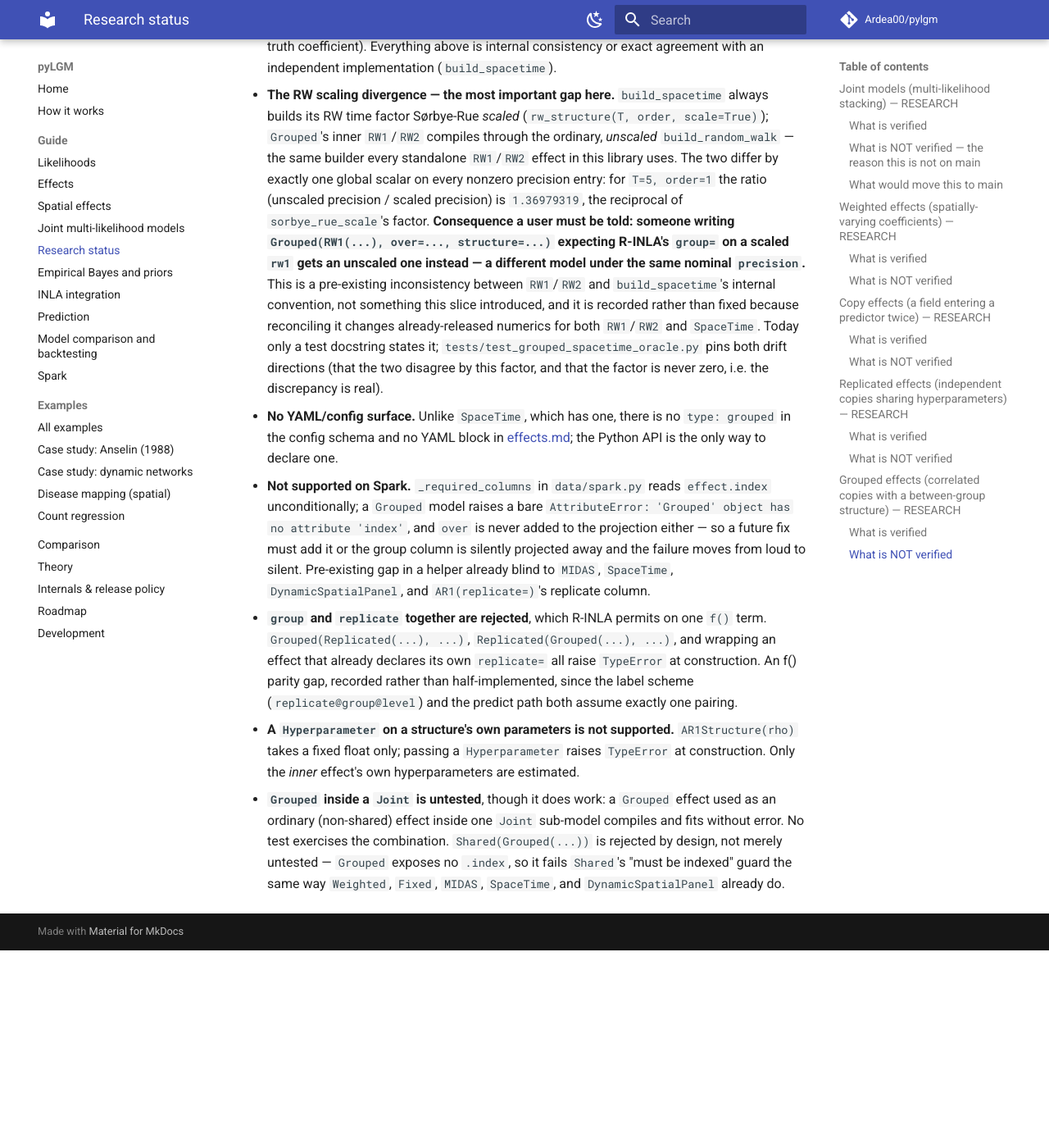
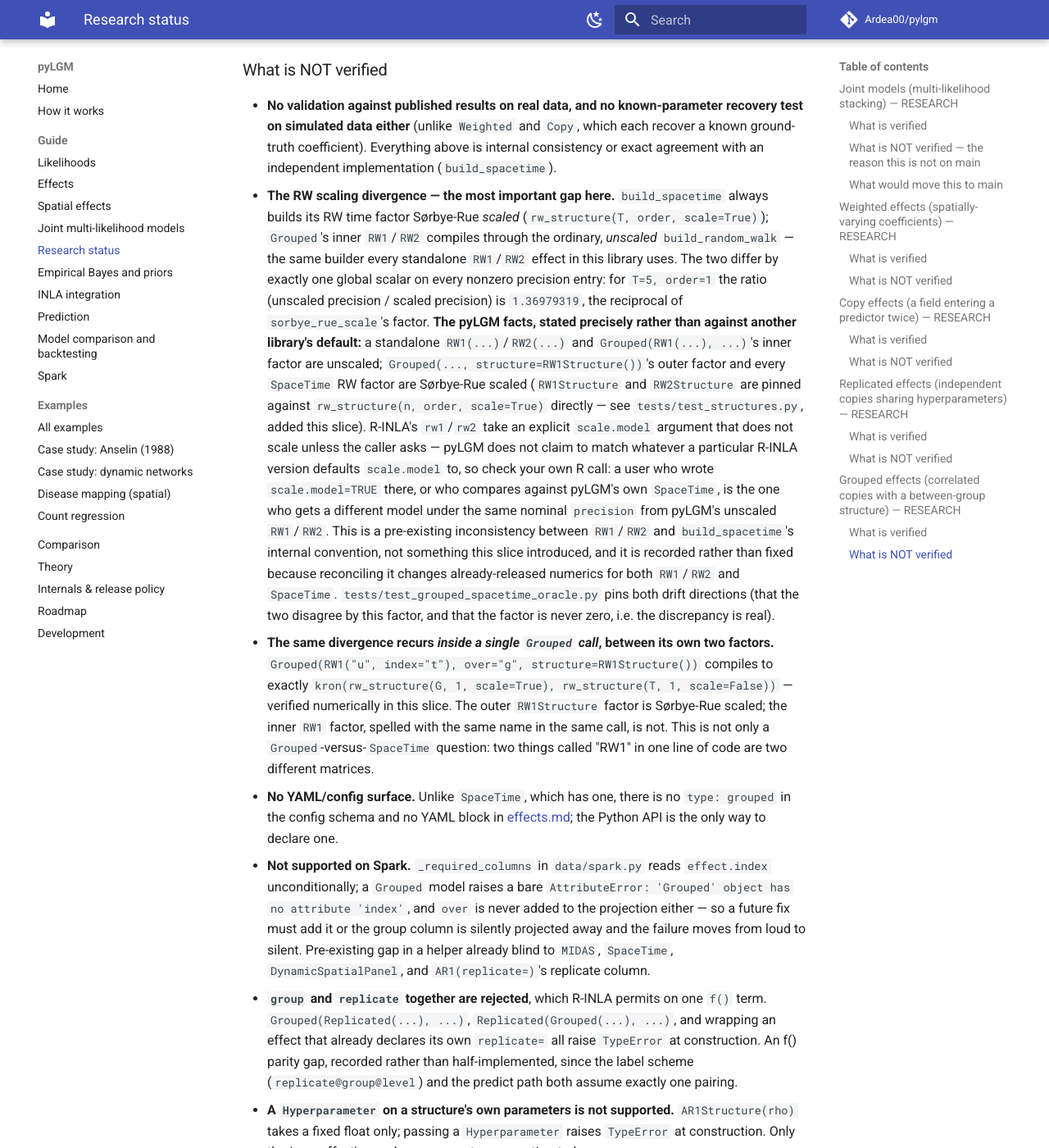
Before and after one commit to Ardea00/pylgm, an MkDocs documentation site: the page built from docs/research-status.md, in a window 1280 px wide and 1400 px high, scrolled down 8950 px. Shown: the whole window at 82% size. Built offline with MkDocs 1.6.1 and Material for MkDocs 9.7.7, drawn with Linux system fonts in a browser that asks for light colours; comment, search, counter and statistics services are not loaded; before the commit the page ends 10109 px from its top, so only the background shows below that; some of the changed text lies outside the part shown.

Commit message:
fix(grouped): close the final review's four gaps, three of them in tests
The family path's ordinary ScalableBlock branch -- the plain
precision=Hyperparameter case, and the likeliest user path -- did not pin the
between-group structure. Swapping effect.structure for IIDStructure() there
left all 168 tests in the slice's orbit green while materialising a literal
identity: groups fully uncorrelated, the hyperparameter still estimated and
reported. This project's signature failure mode. Now pinned against
kron(structure.precision(groups), inner_template); the mutation fails it.

RW1Structure/RW2Structure's Sorbye-Rue scaling was unpinned entirely --
flipping scale=True to scale=False passed the whole repository, silently
rescaling every Grouped(..., structure=RW1Structure()) by 1.37 or 3.60. It was
the one structure with no oracle. Now mirrored on the AR1 test.

The family-path Weighted re-application was untested for both Grouped and
Replicated: guarding either site with `if False and ...` passed everything,
silently dropping the spatially-varying coefficient for any model declaring a
Hyperparameter -- the estimated-hyperparameter twin of a bug the previous slice
shipped on the plain path.

And a documentation correction that mattered more than the tests. The warning
this slice wrote said a user "expecting R-INLA's group= on a scaled rw1 gets an
unscaled one". R-INLA's rw1 takes an explicit scale.model argument that does not
scale unless asked, so pyLGM's unscaled inner factor may well agree with the
reader's R code -- the warning could have sent a porting user the wrong way. It
now states pyLGM's own facts and tells the reader to check their R call.

The undocumented half was worse: inside one Grouped(RW1(...), structure=
RW1Structure()) call the OUTER RW1 is scaled and the INNER one is not, so the
block is kron(rw_structure(G,1,scale=True), rw_structure(T,1,scale=False)) --
two things spelled RW1 in the same line are two different matrices. Now in both
effects.md and research-status.md. docs/theory.md claimed pyLGM scales "by
default", false for the RW1/RW2 effects; it now says which paths scale.

Minors: RW1Structure(2) silently built an RW2, since order was an unvalidated
public field -- now ClassVar. The IIDStructure-reduction test compared two empty
constraint matrices. kron_null_constraints' orthonormalise docstring claimed two
released callers without noting that a third has none.

Co-Authored-By: Claude Opus 5 <noreply@anthropic.com>

```diff
--- a/docs/research-status.md
+++ b/docs/research-status.md
@@ -243,7 +243,7 @@ control.group=list(model=...))`. `Replicated` is the special case
 | An unobserved graph node still gets a cell | `BesagStructure`'s graph is the universe, not the observed levels, matching `Besag`/`build_spacetime` (`tests/test_grouped_compile.py::test_an_unobserved_graph_node_still_gets_a_cell`). |
 | Constraints span the null space of the composed precision, not one per group | Checked by rank, since `null(Q_S) ⊗ R^E` overlaps any null space the inner effect already carries (`tests/test_grouped_compile.py::test_constraints_span_the_null_space_of_the_composed_precision`). |
 | An integer index keeps its numeric level order, on both the plain and the family (estimated-hyperparameter) compile path | Regression guard for the ordering bug this project has shipped before; verified non-vacuous by mutation in this slice (`tests/test_grouped_compile.py`, two tests). |
-| The family-path rebuild re-Krons against the structure's own precision on every hyperparameter draw, not an identity | `tests/test_grouped_compile.py::test_grouped_family_rebuild_uses_the_structure_precision_not_identity`. |
+| The family path composes against the structure's own precision, not an identity, on **both** its branches: the `ParametricBlock` rebuild closure (a structure hyperparameter, e.g. `AR1`'s `rho`) and the ordinary `ScalableBlock` branch (a plain inner precision, e.g. `IID`'s) | `ParametricBlock` branch: `tests/test_grouped_compile.py::test_grouped_family_rebuild_uses_the_structure_precision_not_identity`. `ScalableBlock` branch: `tests/test_grouped_compile.py::test_an_estimated_inner_precision_scales_every_group`, which pins the materialised precision against `np.kron(structure.precision(groups), inner_template)`; verified non-vacuous by mutation (`composed = grouped_block(...)` with `effect.structure` swapped for `IIDStructure()` — the most likely user path, and the project's signature failure mode — fails only this test). |
 | An estimated inner precision scales every group's block by exactly that factor in the family path | `tau=1.0` vs. `tau=50.0` changes every nonzero precision entry by exactly `50.0`, added and verified non-vacuous in this slice (`tests/test_grouped_compile.py::test_an_estimated_inner_precision_scales_every_group`). |
 | It commutes with `Weighted` | `tests/test_grouped_compile.py::test_grouped_and_weighted_commute`. |
 | A full Poisson/Laplace fit runs end to end and returns a finite log marginal likelihood | `tests/test_grouped_compile.py::test_a_grouped_model_fits_end_to_end`. |
@@ -265,17 +265,35 @@ control.group=list(model=...))`. `Replicated` is the special case
   builder every standalone `RW1`/`RW2` effect in this library uses. The two
   differ by exactly one global scalar on every nonzero precision entry: for
   `T=5, order=1` the ratio (unscaled precision / scaled precision) is
-  `1.36979319`, the reciprocal of `sorbye_rue_scale`'s factor. **Consequence a
-  user must be told: someone writing `Grouped(RW1(...), over=..., structure=...)`
-  expecting R-INLA's `group=` on a scaled `rw1` gets an unscaled one instead —
-  a different model under the same nominal `precision`.** This is a
-  pre-existing inconsistency between `RW1`/`RW2` and `build_spacetime`'s
-  internal convention, not something this slice introduced, and it is
-  recorded rather than fixed because reconciling it changes already-released
-  numerics for both `RW1`/`RW2` and `SpaceTime`. Today only a test docstring
-  states it; `tests/test_grouped_spacetime_oracle.py` pins both drift
-  directions (that the two disagree by this factor, and that the factor is
-  never zero, i.e. the discrepancy is real).
+  `1.36979319`, the reciprocal of `sorbye_rue_scale`'s factor. **The pyLGM
+  facts, stated precisely rather than against another library's default:**
+  a standalone `RW1(...)`/`RW2(...)` and `Grouped(RW1(...), ...)`'s inner
+  factor are unscaled; `Grouped(..., structure=RW1Structure())`'s outer
+  factor and every `SpaceTime` RW factor are Sørbye-Rue scaled (`RW1Structure`
+  and `RW2Structure` are pinned against `rw_structure(n, order, scale=True)`
+  directly — see `tests/test_structures.py`, added this slice). R-INLA's
+  `rw1`/`rw2` take an explicit `scale.model` argument that does not scale
+  unless the caller asks — pyLGM does not claim to match whatever a
+  particular R-INLA version defaults `scale.model` to, so check your own R
+  call: a user who wrote `scale.model=TRUE` there, or who compares against
+  pyLGM's own `SpaceTime`, is the one who gets a different model under the
+  same nominal `precision` from pyLGM's unscaled `RW1`/`RW2`.
+  This is a pre-existing inconsistency between `RW1`/`RW2` and
+  `build_spacetime`'s internal convention, not something this slice
+  introduced, and it is recorded rather than fixed because reconciling it
+  changes already-released numerics for both `RW1`/`RW2` and `SpaceTime`.
+  `tests/test_grouped_spacetime_oracle.py` pins both drift directions (that
+  the two disagree by this factor, and that the factor is never zero, i.e.
+  the discrepancy is real).
+- **The same divergence recurs *inside a single `Grouped` call*, between its
+  own two factors.** `Grouped(RW1("u", index="t"), over="g",
+  structure=RW1Structure())` compiles to exactly
+  `kron(rw_structure(G, 1, scale=True), rw_structure(T, 1, scale=False))` —
+  verified numerically in this slice. The outer `RW1Structure` factor is
+  Sørbye-Rue scaled; the inner `RW1` factor, spelled with the same name in
+  the same call, is not. This is not only a `Grouped`-versus-`SpaceTime`
+  question: two things called "RW1" in one line of code are two different
+  matrices.
 - **No YAML/config surface.** Unlike `SpaceTime`, which has one, there is no
   `type: grouped` in the config schema and no YAML block in
   [effects.md](effects.md); the Python API is the only way to declare one.
```
Also changed, not shown: docs/effects.md (+13 -0 lines), docs/theory.md (+9 -4 lines), docs/img/columbus_coefficients.png, docs/img/columbus_spatial_field.png, docs/img/state_cell_recovery.png, docs/img/state_network_drift.png, 7 other files.
